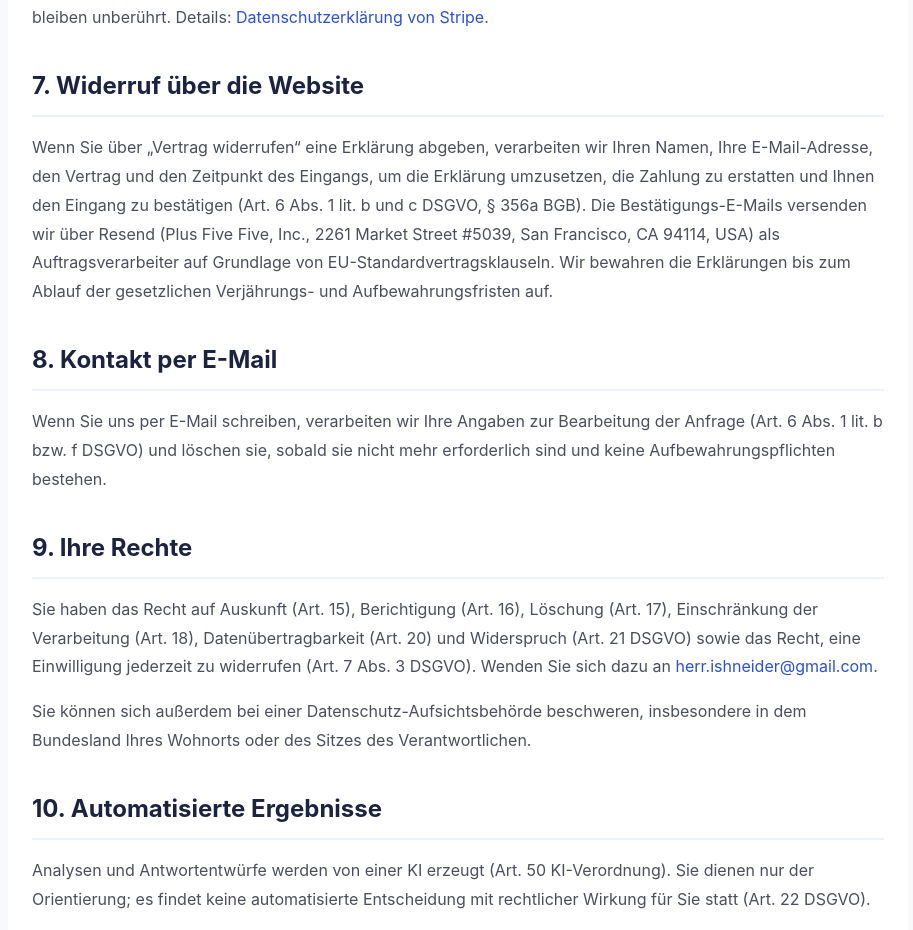
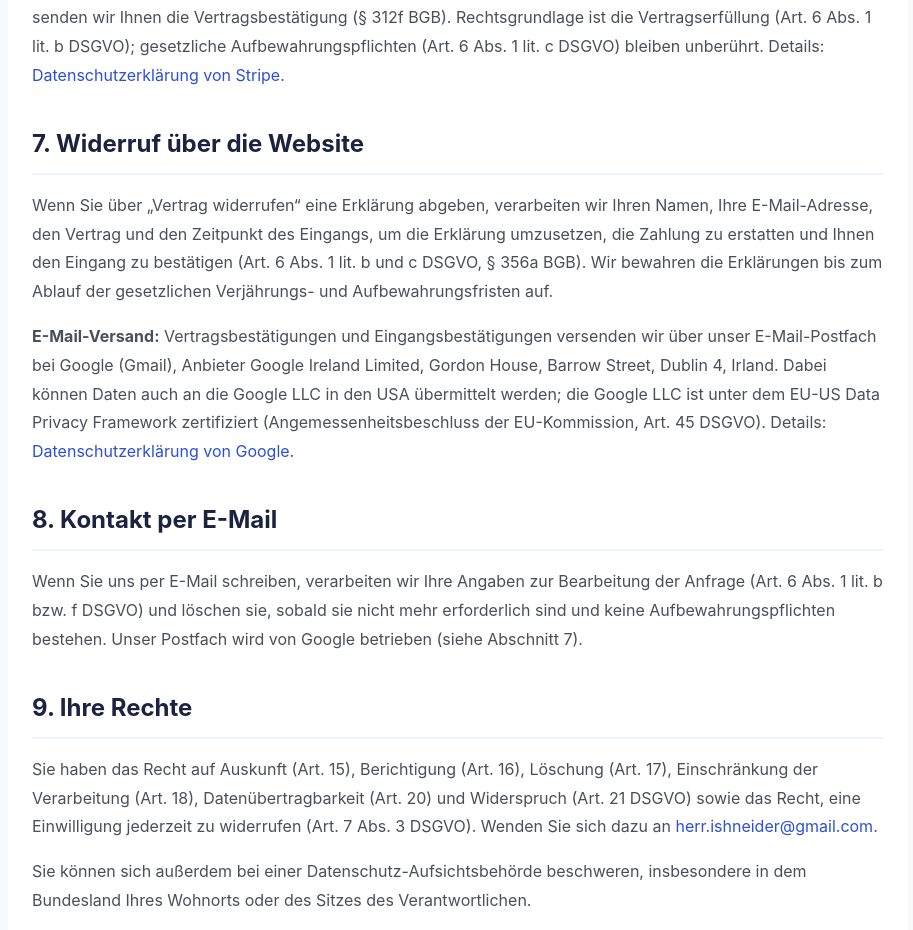
Before and after one commit to SchneiderStudios/deasy-saas, a Next.js app: page /datenschutz in a window 1280 px wide. Shown: the part 2042-2972 px from the top of the page, without its empty margins (182-1095 px from the left). Built offline with nearby package versions, Linux system fonts and the light colour scheme.

Commit message:
Datenschutz: E-Mail-Versand über Google statt Resend, Vertragsbestätigung
Co-Authored-By: Claude Opus 5.5 <noreply@anthropic.com>
Claude-Session: https://claude.ai/code/session_01WY2NSupsq8pWcUVGk3qDMq

```diff
--- a/pages/datenschutz.tsx
+++ b/pages/datenschutz.tsx
@@ -93,7 +93,9 @@ export default function Datenschutz() {
           Kostenpflichtige Tarife werden über Stripe Payments Europe, Ltd. (1 Grand Canal Street Lower, Dublin 2,
           Irland) abgewickelt. Ihre Zahlungsdaten geben Sie direkt bei Stripe ein; wir erhalten sie nicht. Nach
           der Zahlung fragen wir bei Stripe ab, ob die Zahlung erfolgreich war und welches Paket gekauft wurde, und
-          vermerken bei Stripe, dass das Paket eingelöst ist (damit es nicht mehrfach gutgeschrieben wird). Rechtsgrundlage ist die Vertragserfüllung (Art. 6 Abs. 1 lit. b DSGVO); gesetzliche
+          vermerken bei Stripe, dass das Paket eingelöst ist (damit es nicht mehrfach gutgeschrieben wird). Den Zeitpunkt
+          Ihrer Zustimmung zum sofortigen Leistungsbeginn übermitteln wir an Stripe, und an die bei Stripe angegebene
+          E-Mail-Adresse senden wir Ihnen die Vertragsbestätigung (§ 312f BGB). Rechtsgrundlage ist die Vertragserfüllung (Art. 6 Abs. 1 lit. b DSGVO); gesetzliche
           Aufbewahrungspflichten (Art. 6 Abs. 1 lit. c DSGVO) bleiben unberührt. Details:{' '}
           <a href="https://stripe.com/de/privacy" target="_blank" rel="noopener noreferrer">
             Datenschutzerklärung von Stripe
@@ -106,16 +108,24 @@ export default function Datenschutz() {
           Wenn Sie über „Vertrag widerrufen“ eine Erklärung abgeben, verarbeiten wir Ihren
           Namen, Ihre E-Mail-Adresse, den Vertrag und den Zeitpunkt des Eingangs, um die Erklärung umzusetzen, die Zahlung zu
           erstatten und Ihnen den Eingang zu bestätigen (Art. 6 Abs. 1 lit. b und c DSGVO, § 356a BGB).
-          Die Bestätigungs-E-Mails versenden wir über Resend (Plus Five Five, Inc., 2261 Market Street #5039,
-          San Francisco, CA 94114, USA) als Auftragsverarbeiter auf Grundlage von EU-Standardvertragsklauseln. Wir bewahren
-          die Erklärungen bis zum Ablauf der gesetzlichen Verjährungs- und Aufbewahrungsfristen auf.
+          Wir bewahren die Erklärungen bis zum Ablauf der gesetzlichen Verjährungs- und Aufbewahrungsfristen auf.
+        </p>
+        <p>
+          <strong>E-Mail-Versand:</strong> Vertragsbestätigungen und Eingangsbestätigungen versenden wir über unser
+          E-Mail-Postfach bei Google (Gmail), Anbieter Google Ireland Limited, Gordon House, Barrow Street, Dublin 4,
+          Irland. Dabei können Daten auch an die Google LLC in den USA übermittelt werden; die Google LLC ist unter dem
+          EU-US Data Privacy Framework zertifiziert (Angemessenheitsbeschluss der EU-Kommission, Art. 45 DSGVO). Details:{' '}
+          <a href="https://policies.google.com/privacy?hl=de" target="_blank" rel="noopener noreferrer">
+            Datenschutzerklärung von Google
+          </a>
+          .
         </p>
 
         <h2>8. Kontakt per E-Mail</h2>
         <p>
           Wenn Sie uns per E-Mail schreiben, verarbeiten wir Ihre Angaben zur Bearbeitung der Anfrage
           (Art. 6 Abs. 1 lit. b bzw. f DSGVO) und löschen sie, sobald sie nicht mehr erforderlich sind und keine
-          Aufbewahrungspflichten bestehen.
+          Aufbewahrungspflichten bestehen. Unser Postfach wird von Google betrieben (siehe Abschnitt 7).
         </p>
 
         <h2>9. Ihre Rechte</h2>
```
